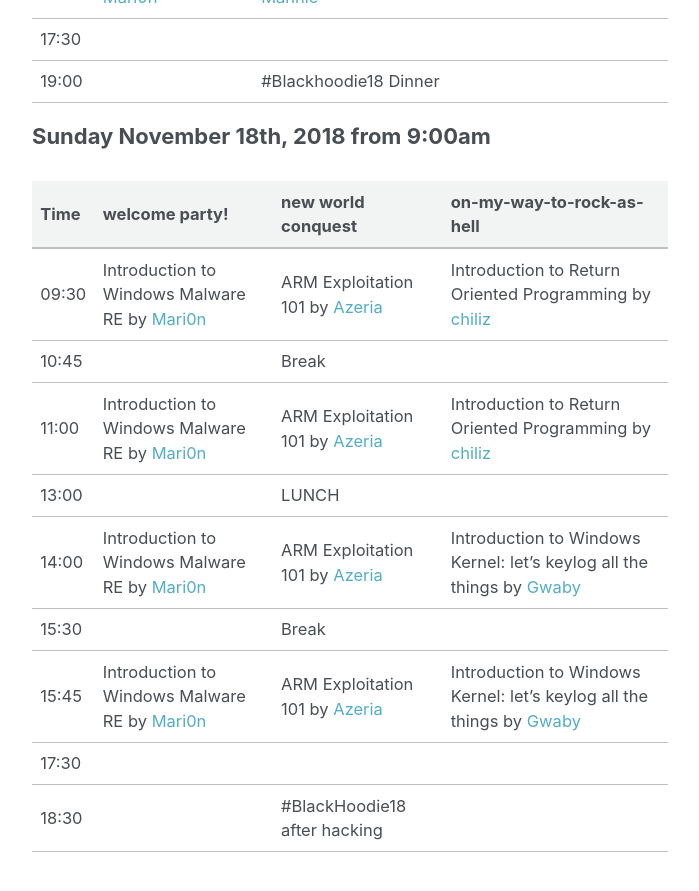
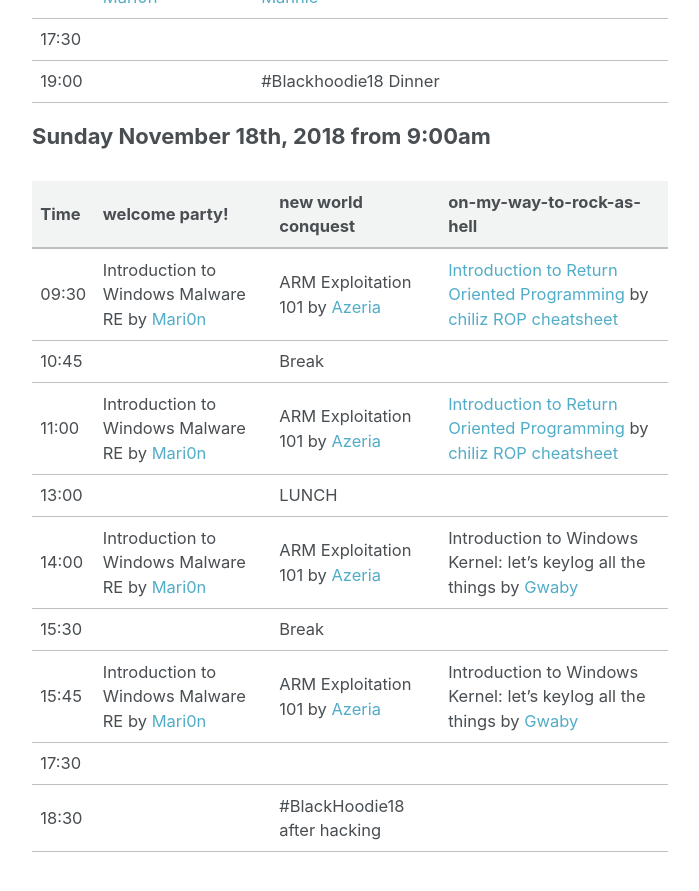
Before and after one commit to blackhoodieRE/blackhoodiere.github.io, a Jekyll site: the page built from _pages/schedule.md, in a window 1280 px wide and 900 px high, scrolled down 2253 px. Shown: the top 891 px of the window, without its empty margins (290-989 px from the left). Built offline with Jekyll 4.4.1, drawn with Linux system fonts in a browser that asks for light colours.

Commit message:
Uploading chilliz material

```diff
--- a/_pages/schedule.md
+++ b/_pages/schedule.md
@@ -54,9 +54,9 @@
 
 | Time | welcome party! | new world conquest | on-my-way-to-rock-as-hell |
 | :--- | :--- | :--- | :--- |
-|09:30| Introduction to Windows Malware RE by [Mari0n](https://twitter.com/pinkflawd) | ARM Exploitation 101 by [Azeria](https://twitter.com/Fox0x01) | Introduction to Return Oriented Programming by [chiliz](https://twitter.com/chiliz16) |
+|09:30| Introduction to Windows Malware RE by [Mari0n](https://twitter.com/pinkflawd) | ARM Exploitation 101 by [Azeria](https://twitter.com/Fox0x01) | [Introduction to Return Oriented Programming](https://drive.google.com/open?id=1qNTnnEp79iCJFVFV1eXqvWXshEx2OwoP) by [chiliz](https://twitter.com/chiliz16) [ROP cheatsheet](https://drive.google.com/open?id=1ay7p4qB0IlftmjeQqe7X5h4rkWKVuhjt)|
 |10:45|   | Break |   |
-|11:00| Introduction to Windows Malware RE by [Mari0n](https://twitter.com/pinkflawd) | ARM Exploitation 101 by [Azeria](https://twitter.com/Fox0x01) | Introduction to Return Oriented Programming by [chiliz](https://twitter.com/chiliz16) |
+|11:00| Introduction to Windows Malware RE by [Mari0n](https://twitter.com/pinkflawd) | ARM Exploitation 101 by [Azeria](https://twitter.com/Fox0x01) | [Introduction to Return Oriented Programming](https://drive.google.com/open?id=1qNTnnEp79iCJFVFV1eXqvWXshEx2OwoP) by [chiliz](https://twitter.com/chiliz16) [ROP cheatsheet](https://drive.google.com/open?id=1ay7p4qB0IlftmjeQqe7X5h4rkWKVuhjt)|
 |13:00|   | LUNCH |   |
 |14:00| Introduction to Windows Malware RE by [Mari0n](https://twitter.com/pinkflawd) | ARM Exploitation 101 by [Azeria](https://twitter.com/Fox0x01) | Introduction to Windows Kernel: let's keylog all the things by [Gwaby](https://twitter.com/pwissenlit) |
 |15:30|   | Break |   |
```
